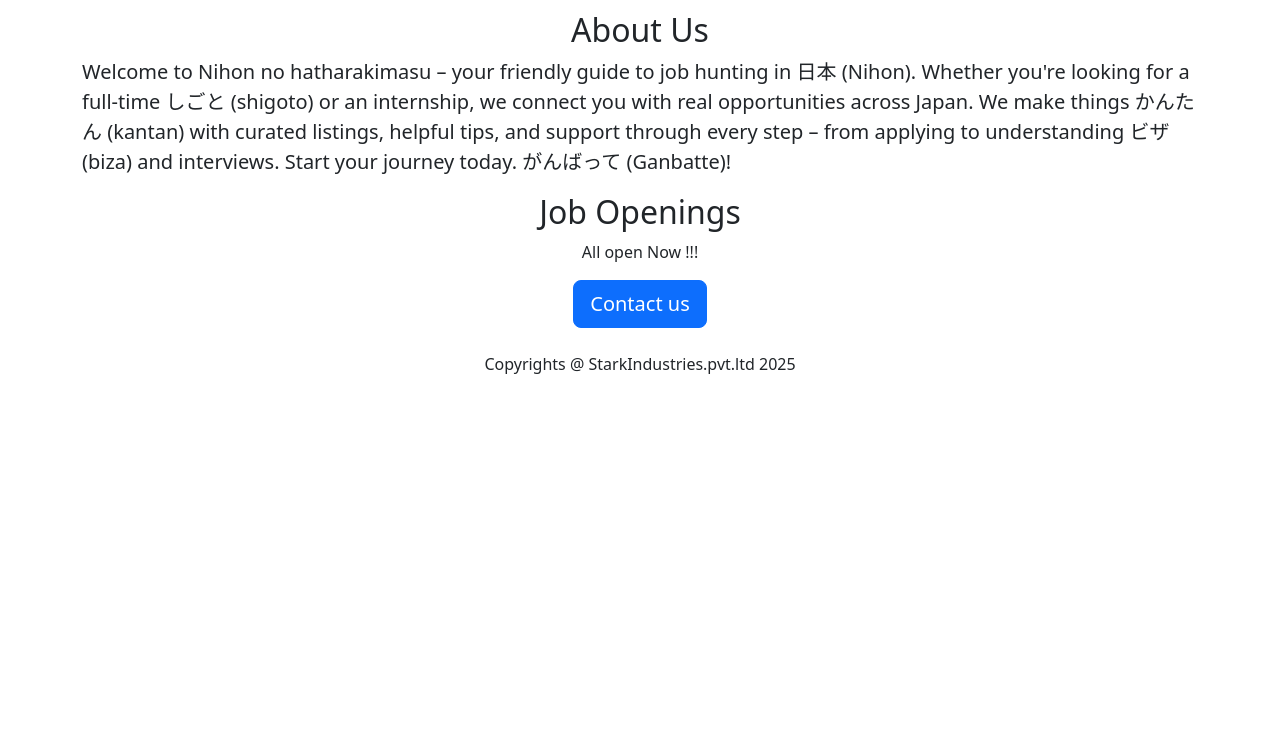
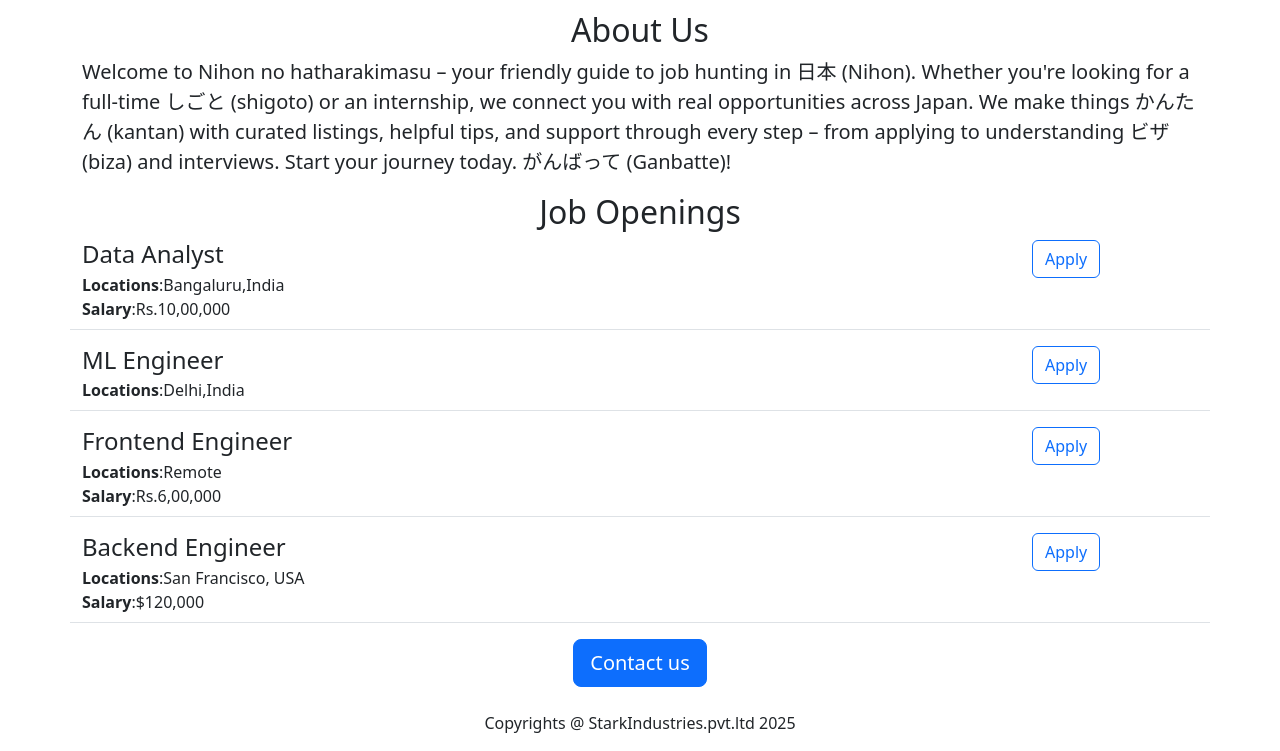
Before and after one commit to Sharath2123/Sharath_Flask, a Flask app: page / in a window 1280 px wide. Shown: the part 453-1204 px from the top of the page. Before the commit the page ends 827 px from the top, so only its background shows below. Run offline with Flask 3, Linux system fonts and the light colour scheme.

Commit message:
Added dynamic data and API route.

```diff
--- a/app.py
+++ b/app.py
@@ -1,10 +1,41 @@
-from flask import Flask, render_template
+from flask import Flask, render_template, jsonify
 
 app = Flask(__name__)
 
+Jobs = [
+    {
+        'id':'1',
+        'title':'Data Analyst',
+        'location':'Bangaluru,India',
+        'salary':'Rs.10,00,000'
+    },
+    {
+        'id':'2',
+        'title':'ML Engineer',
+        'location':'Delhi,India'
+    },
+    {
+        'id':'3',
+        'title':'Frontend Engineer',
+        'location':'Remote',
+        'salary':'Rs.6,00,000'
+    },
+    {
+        'id':'4',
+        'title':'Backend Engineer',
+        'location':'San Francisco, USA',
+        'salary':'$120,000'
+    }
+]
+
 @app.route('/')
 def hello():
-    return render_template('home.html')
+    return render_template('home.html',jobs=Jobs)
+
+
+@app.route('/jobs')
+def list_jobs():
+    return jsonify(Jobs)
 
 if __name__=='__main__':
     app.run(host='0.0.0.0',debug=True)
--- a/templates/home.html
+++ b/templates/home.html
@@ -27,7 +27,11 @@
     がんばって (Ganbatte)!</p>
 
     <h2 class="text-center">Job Openings</h2>
-    <p class="text-center">All open Now !!!</p>
+      <div>
+        {% for job in jobs %}
+          {% include 'jobitems.html' %}
+        {%endfor%}
+      </div>
     <div class="text-center">
     <button class="btn btn-primary btn-lg">Contact us</button>
     <p class="text-center mt-4">Copyrights @ StarkIndustries.pvt.ltd 2025</p>
--- /dev/null
+++ b/templates/jobitems.html
@@ -0,0 +1,14 @@
+<div class ="border-bottom row" style="margin-bottom:16px;padding-bottom:8px;">
+  <div class="col-10">
+    <h4 style="margin-bottom:4px">{{job['title']}}</h4>
+    <div><b>Locations</b>:{{job['location']}}</div>
+    {% if 'salary' in job %}
+    <div>
+      <b>Salary</b>:{{job['salary']}}
+    </div>
+    {% endif %}
+  </div>
+  <div class=col-2>
+  <button type="button" class="btn btn-outline-primary">Apply</button>
+  </div>
+</div>
```
